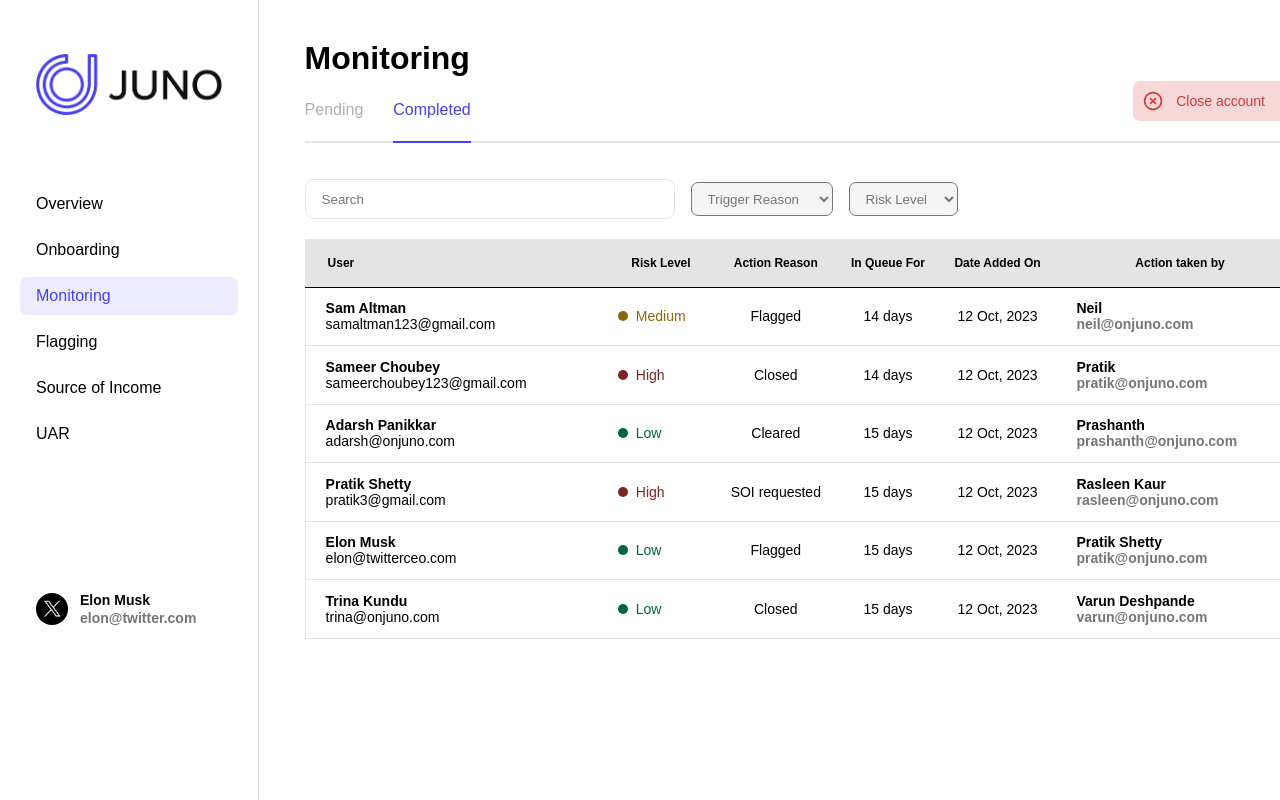
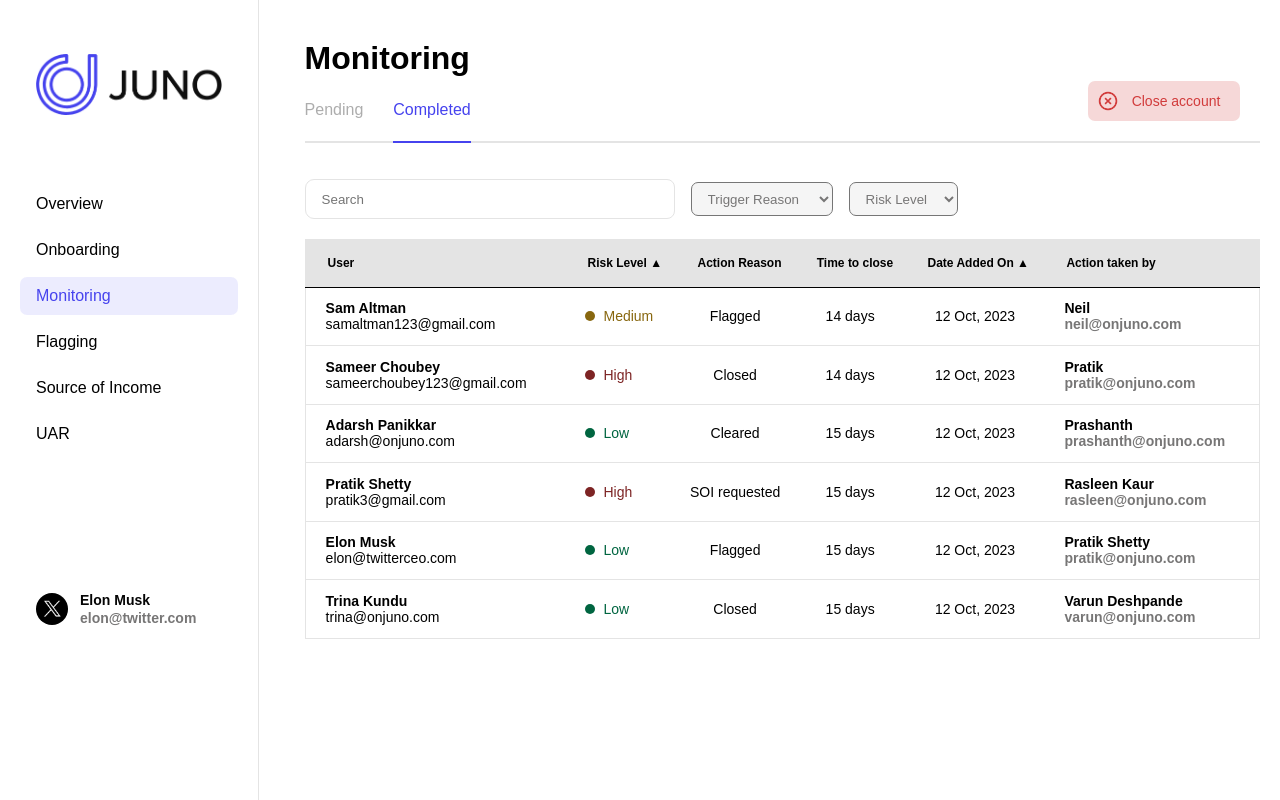
Before and after one commit to SahilNalavade/Juno_Web, a Next.js app in the folder juno_web/: page / in a window 1280 px wide. Both pictures are taken after a click on the item "Completed". Built offline with nearby package versions, Linux system fonts and the light colour scheme.

Commit message:
404 page added, comments reduced, data from public

```diff
--- a/juno_web/components/CompletedUserTable.js
+++ b/juno_web/components/CompletedUserTable.js
@@ -24,11 +24,11 @@ const UserTable = ({ data }) => {
   }, [data]);
 
   // Helper function to get the sort icon based on the sort order
-  const getSortIcon = (criteria) => {
-    if (sortCriteria === criteria) {
-      return sortOrder === 'asc' ? '▲' : '▼';
-    }
-    return '';
+  const getSortIcon = (criteria, defaultOrder) => {
+    const currentSortOrder =
+      sortCriteria === criteria ? sortOrder : defaultOrder;
+
+    return currentSortOrder === 'asc' ? '▲' : '▼';
   };
 
   // Sorting function
@@ -135,28 +135,46 @@ const UserTable = ({ data }) => {
   {/* Filter by trigger reason */}
 
 
-  <div style={{ width: '100%', overflowX: 'auto' }}>
-  <table style={{ fontFamily: "'Lettera Text LL', sans-serif", width: '1000px', height: '400px', top: '253px', left: '306px', borderCollapse: 'collapse', border: '1px solid #E4E4E4'}}>
-  <thead>
-    <tr>
-      <th style={{ background: '#E4E4E4', height: '48px', fontSize: '12px', textAlign: 'left', paddingLeft: '22px', borderBottom: '1px solid #000' }}>User</th>
-      <th style={{ background: '#E4E4E4', height: '48px', fontSize: '12px', borderBottom: '1px solid #000' }} onClick={() => sortByCriteria('risk_level')}>Risk Level {getSortIcon('risk_level')}</th>
-      <th style={{ background: '#E4E4E4', height: '48px', fontSize: '12px', borderBottom: '1px solid #000' }} onClick={() => sortByCriteria('in_queue_for')}>Action Reason {getSortIcon('in_queue_for')}</th>
-      <th style={{ background: '#E4E4E4', height: '48px', fontSize: '12px', borderBottom: '1px solid #000' }}>In Queue For</th>
-      <th style={{ background: '#E4E4E4', height: '48px', fontSize: '12px', borderBottom: '1px solid #000' }} onClick={() => sortByCriteria('date_added_on')}>Date Added On {getSortIcon('date_added_on')}</th>
-      <th style={{ background: '#E4E4E4', height: '48px', fontSize: '12px', borderBottom: '1px solid #000' }}>Action taken by</th>
-    </tr>
-  </thead>
-  <tbody>
+  <div className={styles.tableContainer}>
+        <table className={styles.table}>
+          <thead>
+            <tr>
+              <th className={styles.tableHeader}>User</th>
+              <th
+                className={styles.tableHeader}
+                onClick={() => sortByCriteria('risk_level')}
+              >
+                Risk Level{' '}
+                {getSortIcon('risk_level', 'asc')}
+              </th>
+              <th
+                className={styles.tableHeader}
+
+              >
+                Action Reason{' '}
+
+              </th>
+              <th className={styles.tableHeader}>Time to close</th>
+              <th
+                className={styles.tableHeader}
+                onClick={() => sortByCriteria('date_added_on')}
+              >
+                Date Added On{' '}
+                {getSortIcon('date_added_on', 'asc')}
+              </th>
+              <th className={styles.tableHeader}>Action taken by</th>
+            </tr>
+          </thead>
+  <tbody className={styles.tableBody}>
     {filteredData.map((user, index) => (
-      <tr key={index} style={{ borderBottom: '1px solid #E4E4E4' }}>
-        <td style={{ textAlign: 'left', paddingLeft: '20px', fontSize: '14px' }}>
+      <tr key={index} className={styles.tableRow}>
+        <td className={styles.tableDataCell} style={{ textAlign: 'left', paddingLeft: '20px' }}>
           <div>
             <strong>{user.name}</strong>
             <p> {user.email}</p>
           </div>
         </td>
-        <td style={{ alignItems: 'center', fontSize: '14px' }}>
+        <td className={styles.tableDataCell} style={{ alignItems: 'center' }}>
           <div style={{ display: 'flex', alignItems: 'center' }}>
             <div
               style={{
@@ -168,13 +186,13 @@ const UserTable = ({ data }) => {
                 backgroundColor: getRiskLevelColor(user.risk_level),
               }}
             ></div>
-            <span style={{ color: getRiskLevelColor(user.risk_level), fontSize: '14px' }}>{user.risk_level}</span>
+            <span style={{ color: getRiskLevelColor(user.risk_level)}}>{user.risk_level}</span>
           </div>
         </td>
-        <td style={{ textAlign: 'center', fontSize: '14px', borderBottom: '1px solid #E4E4E4' }}>{user.action_reason}</td>
-        <td style={{ textAlign: 'center', fontSize: '14px', borderBottom: '1px solid #E4E4E4' }}>{user.in_queue_for}</td>
-        <td style={{ textAlign: 'center', fontSize: '14px', borderBottom: '1px solid #E4E4E4' }}>{user.date_added_on}</td>
-        <td style={{ textAlign: 'left', paddingLeft: '20px', fontSize: '14px' }}>
+        <td style={{ textAlign: 'center', borderBottom: '1px solid #E4E4E4' }}>{user.action_reason}</td>
+        <td style={{ textAlign: 'center', borderBottom: '1px solid #E4E4E4' }}>{user.in_queue_for}</td>
+        <td style={{ textAlign: 'center', borderBottom: '1px solid #E4E4E4' }}>{user.date_added_on}</td>
+        <td className={styles.tableDataCell} style={{ textAlign: 'left', paddingLeft: '20px'}}>
           <p style={{ fontWeight: 'bold' }}>{user.action_taken_by.name}</p>
           <p style={{ fontWeight: 'bold', color: '#777676' }}>{user.action_taken_by.email}</p>
         </td>
--- a/juno_web/pages/index.js
+++ b/juno_web/pages/index.js
@@ -1,7 +1,7 @@
-import { useState } from 'react';
+import { useState, useEffect } from 'react';
 import Head from 'next/head';
 import Navbar from '@/components/Navbar';
-import Modal from '@/components/Modal'; // Import the Modal component
+import Modal from '@/components/Modal';
 import styles from '@/styles/Home.module.css';
 import UserTable from '../components/UserTable';
 import CompletedUserTable from '../components/CompletedUserTable'
@@ -9,9 +9,8 @@ import CompletedUserTable from '../components/CompletedUserTable'
 const Home = () => {
   const [activeTab, setActiveTab] = useState(0);
   const [showModal, setShowModal] = useState(false);
+  const [jsonData, setJsonData] = useState({ data: [] });
 
-
- // Inside the Home component
 
 const handleTabChange = (index) => {
   console.log('Tab changed:', index);
@@ -28,118 +27,31 @@ const handleButtonClick = () => {
     setShowModal(false);
   };
 
-  const jsonData = {
-    data: [
-      // ... your JSON data here
+  useEffect(() => {
+    // Fetch data from data.json
+    const fetchData = async () => {
+      const response = await fetch('/data.json');
+      const data = await response.json();
+      setJsonData(data);
+    };
 
-        {
-          "name": "Sam Altman",
-          "risk_level": "Medium",
-          "trigger_reason": "IP Change",
-          "action_reason": "Flagged",
-          "action_taken_by": {
-            "name": "Neil",
-            "email": "neil@onjuno.com"
-          },
-          "in_queue_for": "14 days",
-          "date_added_on": "12 Oct, 2023",
-          "email": "samaltman123@gmail.com",
-          "previously_reviewed": "Yes",
-          "previously_reviewed_date": "23 Aug, 2023"
-        },
-        {
-          "name": "Sameer Choubey",
-          "risk_level": "High",
-          "trigger_reason": "FIFO",
-          "action_reason": "Closed",
-          "action_taken_by": {
-            "name": "Pratik",
-            "email": "pratik@onjuno.com"
-          },
-          "in_queue_for": "14 days",
-          "date_added_on": "12 Oct, 2023",
-          "email": "sameerchoubey123@gmail.com",
-          "previously_reviewed": "No"
-        },
-        {
-          "name": "Adarsh Panikkar",
-          "risk_level": "Low",
-          "trigger_reason": "IP Change",
-          "action_reason": "Cleared",
-          "action_taken_by": {
-            "name": "Prashanth",
-            "email": "prashanth@onjuno.com"
-          },
-          "in_queue_for": "15 days",
-          "date_added_on": "12 Oct, 2023",
-          "email": "adarsh@onjuno.com",
-          "previously_reviewed": "No",
-          "previously_reviewed_date": "12 Sep, 2023"
-        },
-        {
-          "name": "Pratik Shetty",
-          "risk_level": "High",
-          "trigger_reason": "FIFO",
-          "action_reason": "SOI requested",
-          "action_taken_by": {
-            "name": "Rasleen Kaur",
-            "email": "rasleen@onjuno.com"
-          },
-          "in_queue_for": "15 days",
-          "date_added_on": "12 Oct, 2023",
-          "email": "pratik3@gmail.com",
-          "previously_reviewed": "Yes",
-          "previously_reviewed_date": "12 Sep, 2023"
-        },
-        {
-          "name": "Elon Musk",
-          "risk_level": "Low",
-          "trigger_reason": "FIFO",
-          "action_reason": "Flagged",
-          "action_taken_by": {
-            "name": "Pratik Shetty",
-            "email": "pratik@onjuno.com"
-          },
-          "in_queue_for": "15 days",
-          "date_added_on": "12 Oct, 2023",
-          "email": "elon@twitterceo.com",
-          "previously_reviewed": "Yes",
-          "previously_reviewed_date": "12 Sep, 2023"
-        },
-        {
-          "name": "Trina Kundu",
-          "risk_level": "Low",
-          "trigger_reason": "FIFO",
-          "action_reason": "Closed",
-          "action_taken_by": {
-            "name": "Varun Deshpande",
-            "email": "varun@onjuno.com"
-          },
-          "in_queue_for": "15 days",
-          "date_added_on": "12 Oct, 2023",
-          "email": "trina@onjuno.com",
-          "previously_reviewed": "Yes",
-          "previously_reviewed_date": "12 Sep, 2023"
-        }
-
-
-    ],
-  };
+    fetchData();
+  }, []);
 
   return (
     <>
       <Head>
         <title>Responsive Dashboard</title>
-        {/* Add meta tags as needed */}
+
       </Head>
 
       <div className={styles.container}>
         <Navbar />
         <main className={styles.dashboard}>
-          {/* Dashboard content */}
+
           <h1>Monitoring</h1>
 
-          {/* Tabs */}
+
           <div className={styles.tabs}>
           <ul className={styles.tabList}>
           <li className={activeTab === 0 ? `${styles.tabListItem} ${styles.activeTab}` : styles.tabListItem} onClick={() => handleTabChange(0)}>
@@ -155,11 +67,10 @@ const handleButtonClick = () => {
         </button>
           </div>
 
-          {/* Tab content */}
           <div className={styles.tabContent}>
           {activeTab === 0 && (
               <div>
-                {/* Display the UserTable component with JSON data */}
+
                 <UserTable data={jsonData.data} />
               </div>
             )}
--- a/juno_web/styles/Home.module.css
+++ b/juno_web/styles/Home.module.css
@@ -24,7 +24,7 @@ body.dark-mode {
   height: 41px;
 
 
-  font-family: 'Lettera Text LL', sans-serif; /* Apply the specified font-family */
+  font-family: 'Lettera Text LL', sans-serif;
 }
 
 @media (max-width: 768px) {
@@ -34,8 +34,8 @@ body.dark-mode {
 
   .selectInput,
   .selectInput2 {
-    width: 100%; /* Make the dropdowns full width on small screens */
-    margin: 10px 0; /* Add margin for spacing between the dropdowns */
+    width: 100%;
+    margin: 10px 0;
   }
 
   .tabListItem {
@@ -50,8 +50,7 @@ body.dark-mode {
 
 }
 
-
-/* Home.module.css */
+/* Tabs */
 
 .tabs {
   margin-top: 20px;
@@ -67,32 +66,31 @@ body.dark-mode {
 
 .tabListItem {
   cursor: pointer;
-  margin-right: 30px; /* Adjust the distance between tabs */
+  margin-right: 30px;
   margin-bottom: -2px;
-  color: #ADADAD ; /* Default tab color */
+  color: #ADADAD ;
   position: relative;
 }
 
 
 /* Active tab styles */
 .activeTab {
-  color:#4643EE; /* Change tab color when active */
+  color:#4643EE;
   position: relative;
 }
 
-/* Underline styles */
+
 .tabListItem::after {
   content: '';
   display: block;
   height: 2px;
   width: 0px;
-  background-color: #4643EE;; /* Initial underline color */
-  margin: 0 auto; /* Center the underline */
+  background-color: #4643EE;;
+  margin: 0 auto;
 }
 
 .activeTab::after {
-  width: 100%; /* Set the active tab width to 120% */
-  /* margin-left: -10%; commenting this for now */
+  width: 100%;
   margin-top:22px;
 
 }
@@ -102,7 +100,7 @@ body.dark-mode {
   margin-left: auto;
   margin-right: 20px;
   width: 152px;
-  height: 40px; /* Increase the height to 40px */
+  height: 40px;
   border-radius: 7px;
   padding: 8px 16px 8px 40px;
   background: #F6D8D8;
@@ -123,9 +121,9 @@ body.dark-mode {
 }
 
 .addIcon {
-  width: 20px; /* Adjust the width of the icon */
-  height: 20px; /* Adjust the height of the icon */
-  margin-right: 10px; /* Adjust the margin between the icon and text */
+  width: 20px;
+  height: 20px;
+  margin-right: 10px;
 }
 
 
@@ -159,24 +157,20 @@ body.dark-mode {
 }
 
 .option:hover {
-  background: #ddd; /* Change the background color on hover as needed */
+  background: #ddd;
 }
 
 .option:active {
-  background: #ccc; /* Change the background color on click as needed */
+  background: #ccc;
 }
 
-
-/* styles/Home.module.css */
 
 .tableContainer {
   width: 100%;
   overflow-x: auto;
 }
 
-/* styles/Home.module.css */
-
-/* ... (existing styles) */
+/* Table stlyes */
 
 .table {
   font-family: 'Lettera Text LL', sans-serif;
@@ -198,46 +192,37 @@ body.dark-mode {
 }
 
 .tableBody {
-  font-size: 14px; /* Adjust the desired font size for table body */
+  font-size: 14px;
 }
 
 .tableRow {
-  /* Add any additional styles for table rows */
+
 }
 
 .tableDataCell {
-  /* Add styles for td elements in tbody */
-  padding: 10px; /* Adjust padding as needed */
-  border-bottom: 1px solid #E4E4E4; /* Example border-bottom style */
+
+  padding: 10px;
+  border-bottom: 1px solid #E4E4E4;
 }
 
-/* ... (other existing styles) */
 
-
-/* ... (other existing styles) */
-
-/* styles/Home.module.css */
-
-/* ... (existing styles) */
-
-/* Media query for small screens */
 @media (max-width: 768px) {
   .table {
 
-    margin-left:-10px /* Adjust the desired font size for small screens */
+    margin-left:-10px
   }
 
   .tableHeader {
-    font-size: 10px; /* Adjust the font size for table headers */
+    font-size: 10px;
   }
 
   .tableRow {
-    font-size: 10px; /* Adjust the font size for table rows */
+    font-size: 10px;
   }
   .tableDataCell {
-    /* Add styles for td elements in tbody */
-    padding: 0px; /* Adjust padding as needed */
-    border-bottom: 1px solid #E4E4E4; /* Example border-bottom style */
+
+    padding: 0px;
+    border-bottom: 1px solid #E4E4E4;
   }
-  /* Add any other styles for small screens as needed */
+
 }
```
Also changed, not shown: juno_web/components/Modal.js (+7 -8 lines), juno_web/components/UserTable.js (+18 -28 lines), juno_web/pages/404.js (added, +27 -0 lines), juno_web/public/data.json (+49 -14 lines), juno_web/styles/Modal.module.css (+26 -30 lines), juno_web/public/logot.png (added).
